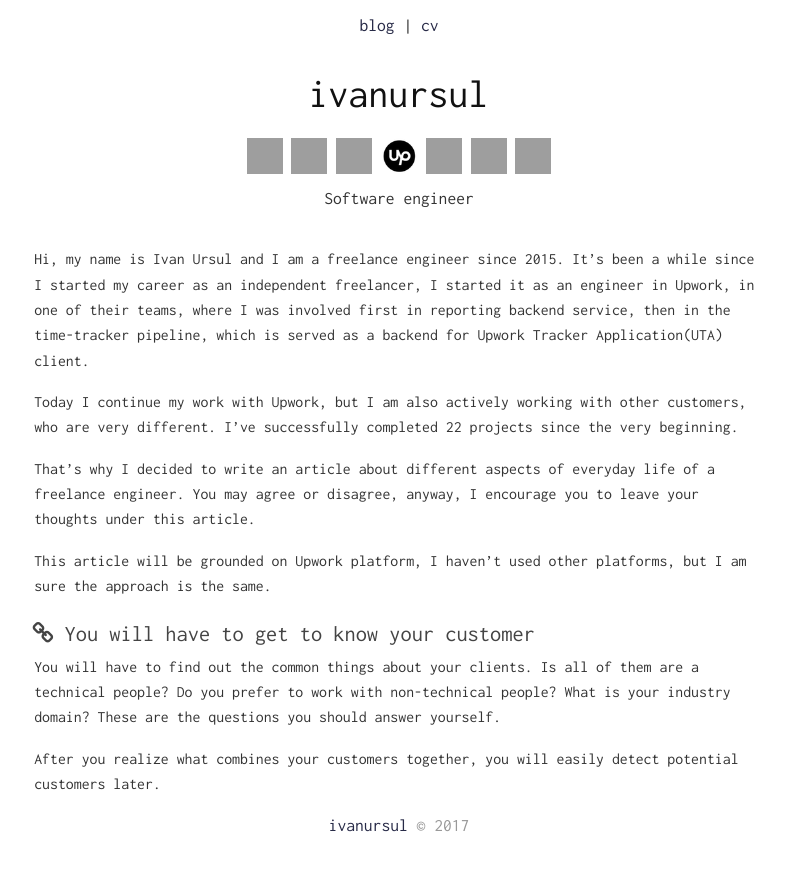
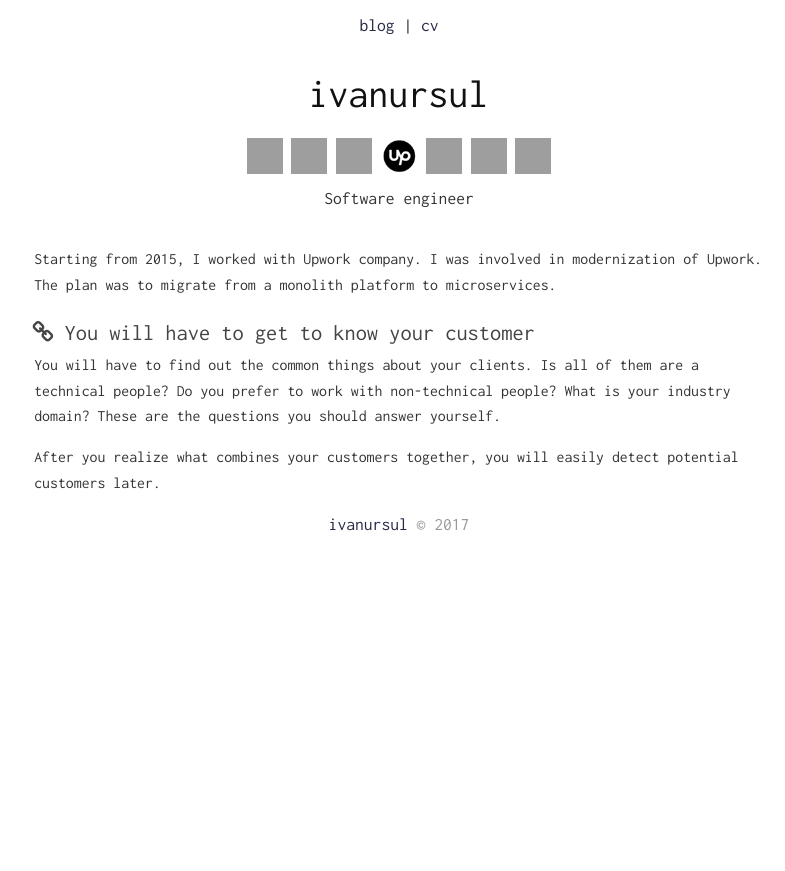
Before and after one commit to ivanursul/ivanursul, a Jekyll site: the page built from working-with-upwork.md, in a window 1280 px wide, cut to the strip 0-871 px from the top of the page. Shown: the whole strip, without its empty margins (241-1026 px from the left). Built offline with Jekyll 4.4.1, drawn with Linux system fonts in a browser that asks for light colours; our own code applies the rules of GitHub Pages for plain Markdown files; grey boxes are pictures that could not be loaded.

Commit message:
Working with Upwork page

```diff
--- a/working-with-upwork.md
+++ b/working-with-upwork.md
@@ -1,15 +1,9 @@
 ---
 title:  "Working in Upwork"
-date: 2018-10-02 12:00:00
+date: 2018-10-05 12:00:00
 ---
 
-Hi, my name is Ivan Ursul and I am a freelance engineer since 2015. It's been a while since I started my career as an independent freelancer, I started it as an engineer in Upwork, in one of their teams, where I was involved first in reporting backend service, then in the time-tracker pipeline, which is served as a backend for Upwork Tracker Application(UTA) client.
-
-Today I continue my work with Upwork, but I am also actively working with other customers, who are very different. I've successfully completed 22 projects since the very beginning.
-
-That's why I decided to write an article about different aspects of everyday life of a freelance engineer. You may agree or disagree, anyway, I encourage you to leave your thoughts under this article.
-
-This article will be grounded on Upwork platform, I haven't used other platforms, but I am sure the approach is the same.
+Starting from 2015, I worked with Upwork company. I was involved in modernization of Upwork. The plan was to migrate from a monolith platform to microservices.
 
 ### <a href="#understand_customer" name="understand_customer"><i class="fa fa-link anchor" aria-hidden="true"></i></a> You will have to get to know your customer
 
```
